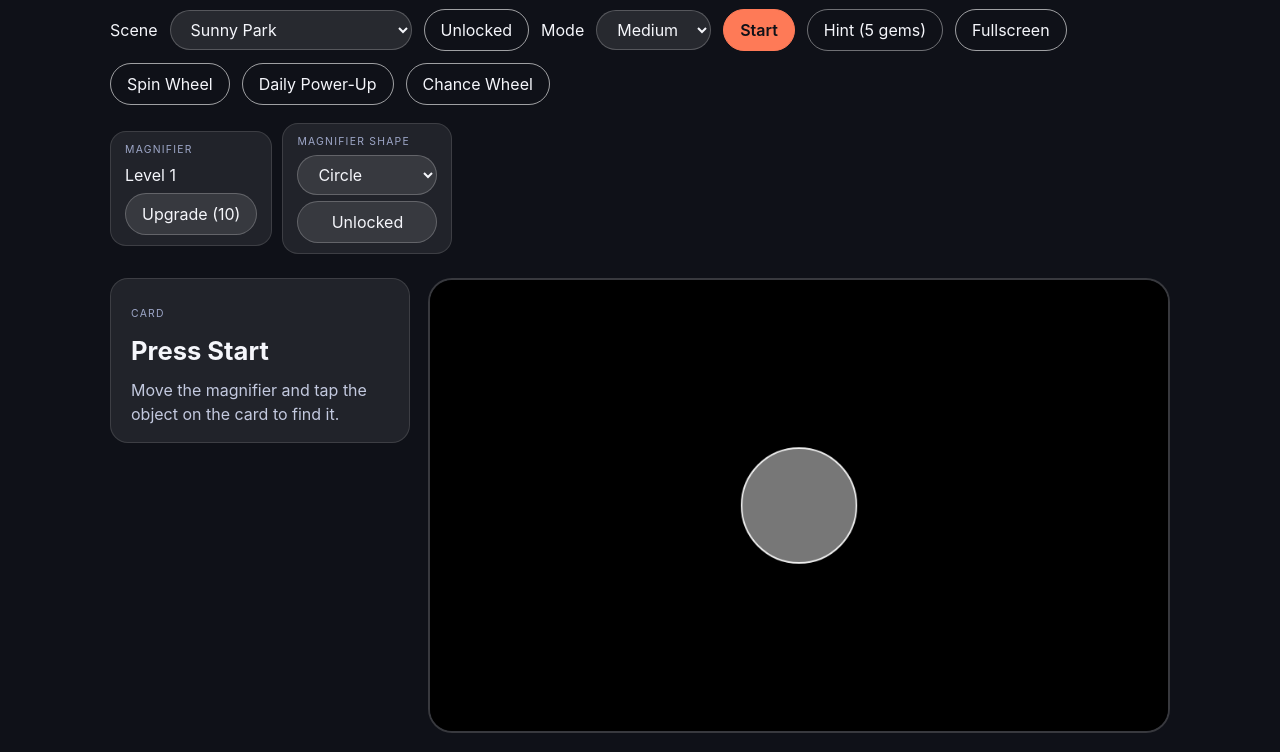
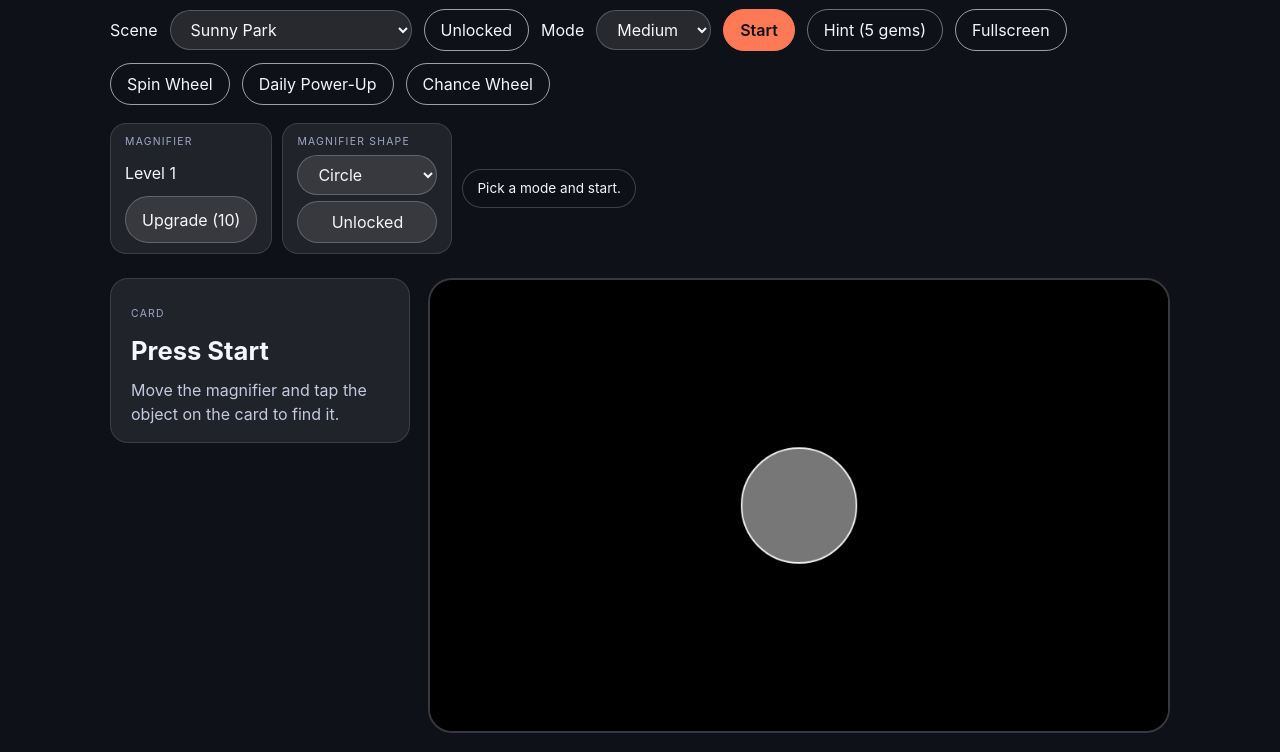
Before and after one commit to hqkiddo/hqkiddo.github.io, a plain HTML site: page index.html in a window 1280 px wide. Shown: the part 142-894 px from the top of the page. Drawn offline with Linux system fonts and the light colour scheme.

Commit message:
Place status message with upgrades
Move status text next to magnifier controls and adjust layout spacing.

Co-authored-by: Cursor <cursoragent@cursor.com>

```diff
--- a/index.html
+++ b/index.html
@@ -89,6 +89,7 @@
             </select>
             <button id="unlockShapeBtn">Unlock</button>
           </div>
+          <div id="statusMessage" class="status">Pick a mode and start.</div>
         </div>
       </section>
 
@@ -103,7 +104,6 @@
         <div class="canvas-wrap">
           <canvas id="scene" width="900" height="550"></canvas>
         </div>
-        <div id="statusMessage" class="status">Pick a mode and start.</div>
       </section>
 
       <section class="rules">
--- a/styles.css
+++ b/styles.css
@@ -158,6 +158,7 @@ button.ghost {
 
 .upgrades {
   gap: 10px;
+  align-items: stretch;
 }
 
 .upgrade-card {
@@ -213,13 +214,14 @@ canvas {
 
 .status {
   position: static;
-  margin-top: 4px;
+  margin-top: 0;
   padding: 8px 14px;
   border-radius: 999px;
   background: rgba(15, 17, 24, 0.75);
   border: 1px solid rgba(255, 255, 255, 0.2);
   font-size: 0.85rem;
   width: fit-content;
+  align-self: center;
 }
 
 .rules {
```
